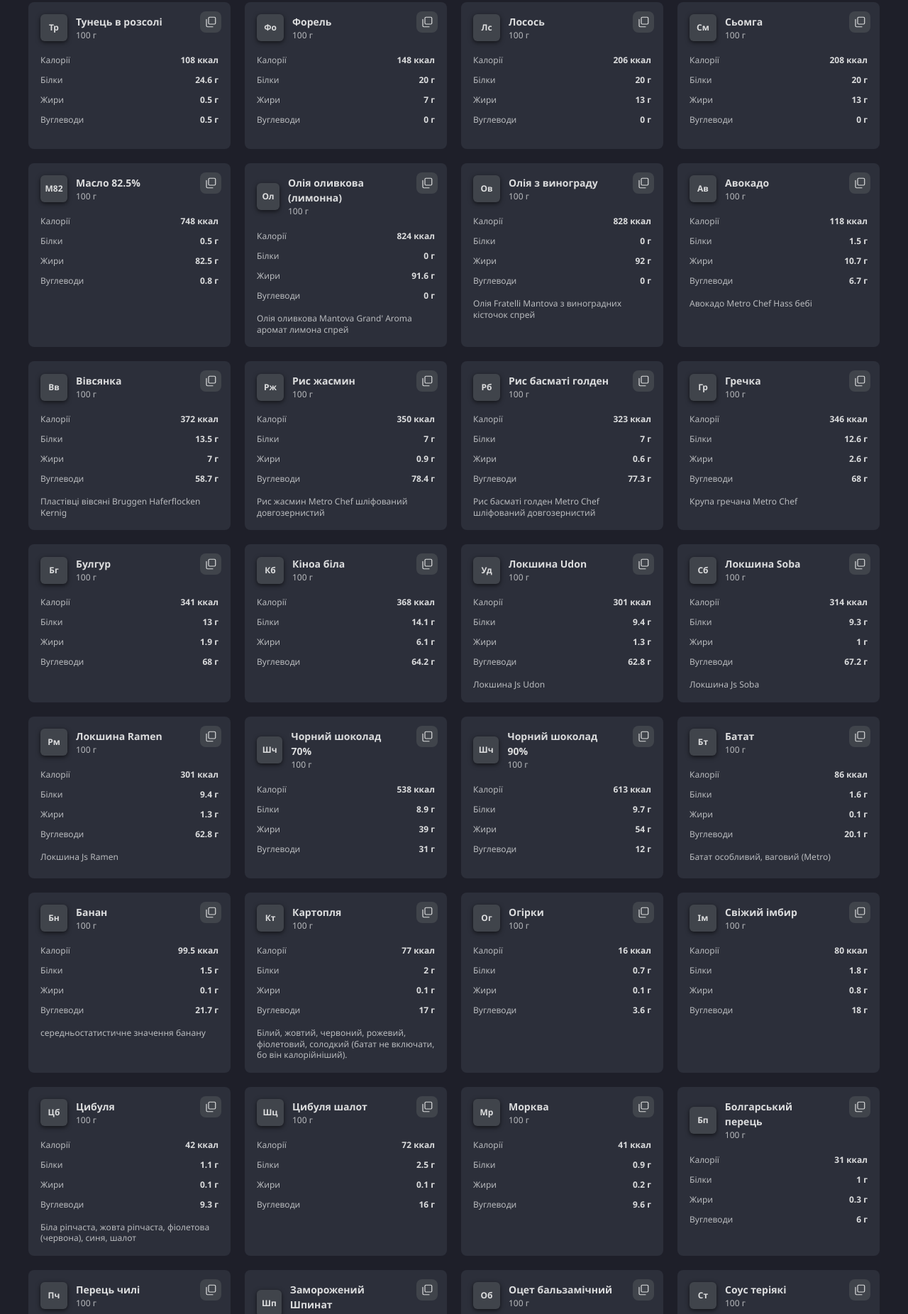
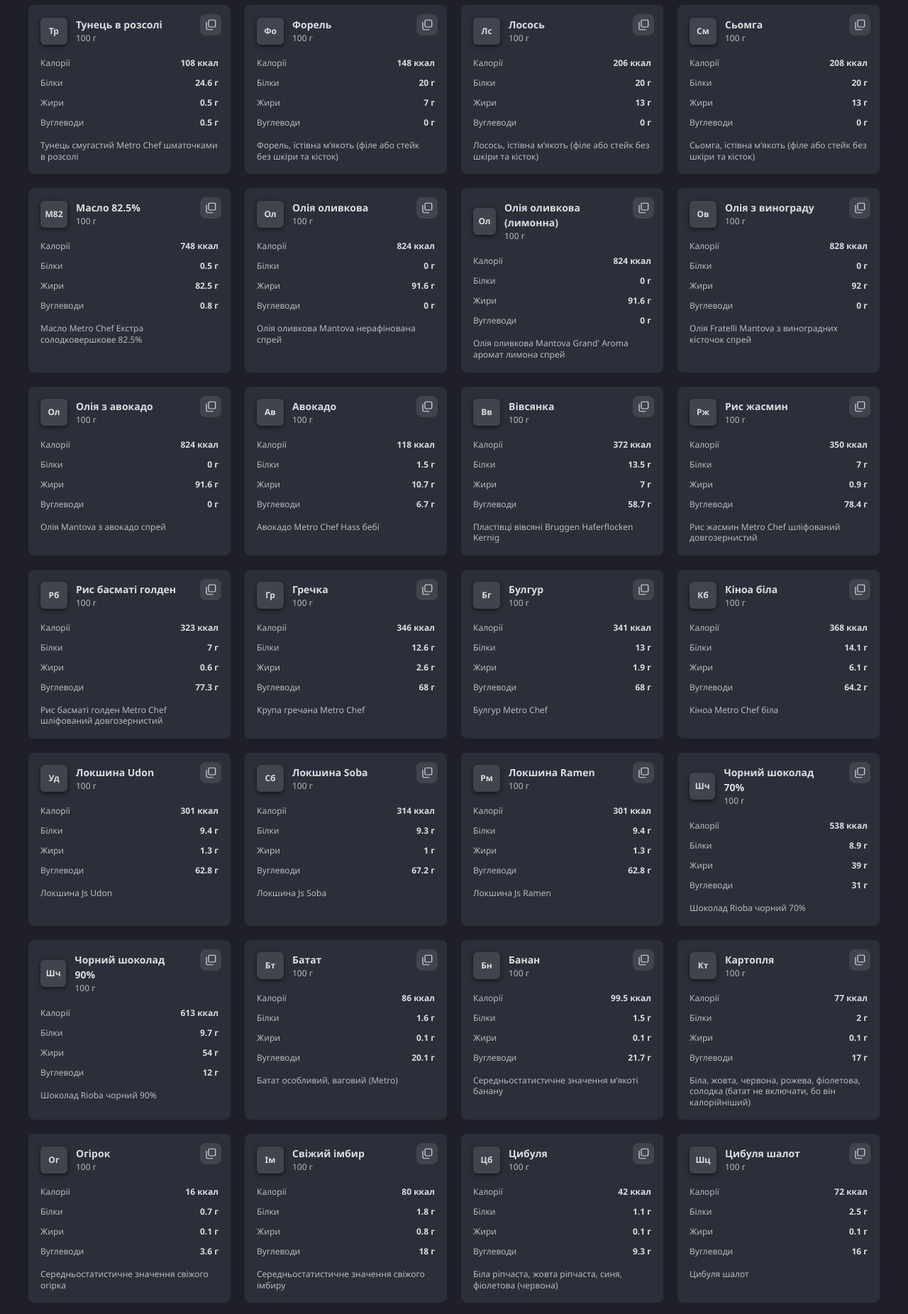
Before and after one commit to AnthonyBatyk/kbjv-testing, a plain HTML site: page index.html in a window 1280 px wide. Shown: the part 719-2571 px from the top of the page at 71% size. Drawn offline with Linux system fonts and the light colour scheme.

Commit message:
поповнення інформацією
Updated food item names and added a search container.

```diff
--- a/index.html
+++ b/index.html
@@ -15,7 +15,13 @@
       <div>
         <h1>Макронутрієнти та енергетична цінність продуктів:</h1>
         <p class="lead">Натисніть на іконку для копіювання блоку з можливістю вказати вагу продукту</p>
-        <input type="text" id="search" placeholder="Пошук продукту..." style="margin-top:10px; padding:6px 10px; width:100%; max-width:400px;">
+
+        <div class="search-container">
+          <div class="search-wrapper">
+            <input type="text" id="search" placeholder="Пошук продукту...">
+            <span id="clear-search">✕</span>
+          </div>
+        </div>
       </div>
     </header>
 
@@ -56,7 +62,8 @@
               <div class="val">0.8 г</div>
             </div>
           </div>
-          <div class="full-name">Яйця від доброї курки Київська 30 курячі столові С1</div>
+          <div class="full-name">Яйця від доброї курки Київська 30 курячі столові С1, універсальне значення для
+            більшості яєць</div>
         </article>
 
         <article class="food-card" data-text="Молоко 2.5%" data-kcal="52.7" data-protein="2.82" data-fat="2.5"
@@ -329,7 +336,7 @@
               <div class="val">0 г</div>
             </div>
           </div>
-          <div class="full-name"></div>
+          <div class="full-name">Філе курчат-бройлерів Епікур охолоджене</div>
         </article>
 
         <article class="food-card" data-text="Тунець в розсолі" data-kcal="108" data-protein="24.6" data-fat="0.5"
@@ -368,7 +375,7 @@
               <div class="val">0.5 г</div>
             </div>
           </div>
-          <div class="full-name"></div>
+          <div class="full-name">Тунець смугастий Metro Chef шматочками в розсолі</div>
         </article>
 
         <article class="food-card" data-text="Форель" data-kcal="148" data-protein="20" data-fat="7" data-carb="0">
@@ -406,7 +413,7 @@
               <div class="val">0 г</div>
             </div>
           </div>
-          <div class="full-name"></div>
+          <div class="full-name">Форель, їстівна м’якоть (філе або стейк без шкіри та кісток)</div>
         </article>
 
         <article class="food-card" data-text="Лосось" data-kcal="206" data-protein="20" data-fat="13" data-carb="0">
@@ -444,7 +451,7 @@
               <div class="val">0 г</div>
             </div>
           </div>
-          <div class="full-name"></div>
+          <div class="full-name">Лосось, їстівна м’якоть (філе або стейк без шкіри та кісток)</div>
         </article>
 
         <article class="food-card" data-text="Сьомга" data-kcal="208" data-protein="20" data-fat="13" data-carb="0">
@@ -482,7 +489,7 @@
               <div class="val">0 г</div>
             </div>
           </div>
-          <div class="full-name"></div>
+          <div class="full-name">Сьомга, їстівна м’якоть (філе або стейк без шкіри та кісток)</div>
         </article>
 
         <article class="food-card" data-text="Масло 82.5%" data-kcal="748" data-protein="0.5" data-fat="82.5"
@@ -521,7 +528,46 @@
               <div class="val">0.8 г</div>
             </div>
           </div>
-          <div class="full-name"></div>
+          <div class="full-name">Масло Metro Chef Екстра солодковершкове 82.5%</div>
+        </article>
+
+        <article class="food-card" data-text="Олія оливкова" data-kcal="824" data-protein="0" data-fat="91.6"
+          data-carb="0">
+          <div class="copy-btn" title="Скопіювати блок">
+            <svg width="18" height="18" viewBox="0 0 24 24" fill="none" xmlns="http://www.w3.org/2000/svg">
+              <path d="M16 21H6a2 2 0 0 1-2-2V7" stroke="currentColor" stroke-width="1.6" stroke-linecap="round"
+                stroke-linejoin="round" />
+              <rect x="8" y="3" width="13" height="13" rx="2" stroke="currentColor" stroke-width="1.6"
+                stroke-linecap="round" stroke-linejoin="round" />
+            </svg>
+            <span class="tooltip">Скопійовано</span>
+          </div>
+          <div class="food-title" style="padding-right:50px">
+            <div class="badge">Ол</div>
+            <div>
+              <div class="name">Олія оливкова</div>
+              <div class="meta">100 г</div>
+            </div>
+          </div>
+          <div class="kbjv">
+            <div class="row">
+              <div class="key">Калорії</div>
+              <div class="val">824 ккал</div>
+            </div>
+            <div class="row">
+              <div class="key">Білки</div>
+              <div class="val">0 г</div>
+            </div>
+            <div class="row">
+              <div class="key">Жири</div>
+              <div class="val">91.6 г</div>
+            </div>
+            <div class="row">
+              <div class="key">Вуглеводи</div>
+              <div class="val">0 г</div>
+            </div>
+          </div>
+          <div class="full-name">Олія оливкова Mantova нерафінована спрей</div>
         </article>
 
         <article class="food-card" data-text="Олія оливкова (лимонна)" data-kcal="824" data-protein="0" data-fat="91.6"
@@ -602,6 +648,45 @@
           <div class="full-name">Олія Fratelli Mantova з виноградних кісточок спрей</div>
         </article>
 
+        <article class="food-card" data-text="Олія з авокадо" data-kcal="824" data-protein="0" data-fat="91.6"
+          data-carb="0">
+          <div class="copy-btn" title="Скопіювати блок">
+            <svg width="18" height="18" viewBox="0 0 24 24" fill="none" xmlns="http://www.w3.org/2000/svg">
+              <path d="M16 21H6a2 2 0 0 1-2-2V7" stroke="currentColor" stroke-width="1.6" stroke-linecap="round"
+                stroke-linejoin="round" />
+              <rect x="8" y="3" width="13" height="13" rx="2" stroke="currentColor" stroke-width="1.6"
+                stroke-linecap="round" stroke-linejoin="round" />
+            </svg>
+            <span class="tooltip">Скопійовано</span>
+          </div>
+          <div class="food-title" style="padding-right:50px">
+            <div class="badge">Ол</div>
+            <div>
+              <div class="name">Олія з авокадо</div>
+              <div class="meta">100 г</div>
+            </div>
+          </div>
+          <div class="kbjv">
+            <div class="row">
+              <div class="key">Калорії</div>
+              <div class="val">824 ккал</div>
+            </div>
+            <div class="row">
+              <div class="key">Білки</div>
+              <div class="val">0 г</div>
+            </div>
+            <div class="row">
+              <div class="key">Жири</div>
+              <div class="val">91.6 г</div>
+            </div>
+            <div class="row">
+              <div class="key">Вуглеводи</div>
+              <div class="val">0 г</div>
+            </div>
+          </div>
+          <div class="full-name">Олія Mantova з авокадо спрей</div>
+        </article>
+
         <article class="food-card" data-text="Авокадо" data-kcal="118" data-protein="1.5" data-fat="10.7"
           data-carb="6.7">
           <div class="copy-btn" title="Скопіювати блок">
@@ -831,7 +916,7 @@
               <div class="val">68 г</div>
             </div>
           </div>
-          <div class="full-name"></div>
+          <div class="full-name">Булгур Metro Chef</div>
         </article>
 
         <article class="food-card" data-text="Кіноа біла" data-kcal="368" data-protein="14.1" data-fat="6.1"
@@ -870,7 +955,7 @@
               <div class="val">64.2 г</div>
             </div>
           </div>
-          <div class="full-name"></div>
+          <div class="full-name">Кіноа Metro Chef біла</div>
         </article>
 
         <article class="food-card" data-text="Локшина Udon" data-kcal="301" data-protein="9.4" data-fat="1.3"
@@ -1026,7 +1111,7 @@
               <div class="val">31 г</div>
             </div>
           </div>
-          <div class="full-name"></div>
+          <div class="full-name">Шоколад Rioba чорний 70%</div>
         </article>
 
         <article class="food-card" data-text="Чорний шоколад 90%" data-kcal="613" data-protein="9.7" data-fat="54"
@@ -1065,7 +1150,7 @@
               <div class="val">12 г</div>
             </div>
           </div>
-          <div class="full-name"></div>
+          <div class="full-name">Шоколад Rioba чорний 90%</div>
         </article>
 
         <article class="food-card" data-text="Батат" data-kcal="86" data-protein="1.6" data-fat="0.1" data-carb="20.1">
@@ -1142,7 +1227,7 @@
               <div class="val">21.7 г</div>
             </div>
           </div>
-          <div class="full-name">середньостатистичне значення банану</div>
+          <div class="full-name">Середньостатистичне значення м’якоті банану</div>
         </article>
 
         <article class="food-card" data-text="Картопля" data-kcal="77" data-protein="2" data-fat="0.1" data-carb="17">
@@ -1180,11 +1265,11 @@
               <div class="val">17 г</div>
             </div>
           </div>
-          <div class="full-name">Білий, жовтий, червоний, рожевий, фіолетовий, солодкий (батат не включати, бо він
-            калорійніший).</div>
-        </article>
-
-        <article class="food-card" data-text="Огірки" data-kcal="16" data-protein="0.7" data-fat="0.1" data-carb="3.6">
+          <div class="full-name">Біла, жовта, червона, рожева, фіолетова, солодка (батат не включати, бо він
+            калорійніший)</div>
+        </article>
+
+        <article class="food-card" data-text="Огірок" data-kcal="16" data-protein="0.7" data-fat="0.1" data-carb="3.6">
           <div class="copy-btn" title="Скопіювати блок">
             <svg width="18" height="18" viewBox="0 0 24 24" fill="none" xmlns="http://www.w3.org/2000/svg">
               <path d="M16 21H6a2 2 0 0 1-2-2V7" stroke="currentColor" stroke-width="1.6" stroke-linecap="round"
@@ -1197,7 +1282,7 @@
           <div class="food-title" style="padding-right:50px">
             <div class="badge">Ог</div>
             <div>
-              <div class="name">Огірки</div>
+              <div class="name">Огірок</div>
               <div class="meta">100 г</div>
             </div>
           </div>
@@ -1219,7 +1304,7 @@
               <div class="val">3.6 г</div>
             </div>
           </div>
-          <div class="full-name"></div>
+          <div class="full-name">Середньостатистичне значення свіжого огірка</div>
         </article>
 
         <article class="food-card" data-text="Свіжий імбир" data-kcal="80" data-protein="1.8" data-fat="0.8"
@@ -1258,7 +1343,7 @@
               <div class="val">18 г</div>
             </div>
           </div>
-          <div class="full-name"></div>
+          <div class="full-name">Середньостатистичне значення свіжого імбиру</div>
         </article>
 
         <article class="food-card" data-text="Цибуля" data-kcal="42" data-protein="1.1" data-fat="0.1" data-carb="9.3">
@@ -1296,7 +1381,7 @@
               <div class="val">9.3 г</div>
             </div>
           </div>
-          <div class="full-name">Біла ріпчаста, жовта ріпчаста, фіолетова (червона), синя, шалот</div>
+          <div class="full-name">Біла ріпчаста, жовта ріпчаста, синя, фіолетова (червона)</div>
         </article>
 
         <article class="food-card" data-text="Цибуля шалот" data-kcal="72" data-protein="2.5" data-fat="0.1"
@@ -1335,7 +1420,7 @@
               <div class="val">16 г</div>
             </div>
           </div>
-          <div class="full-name"></div>
+          <div class="full-name">Цибуля шалот</div>
         </article>
 
         <article class="food-card" data-text="Морква" data-kcal="41" data-protein="0.9" data-fat="0.2" data-carb="9.6">
@@ -1373,7 +1458,7 @@
               <div class="val">9.6 г</div>
             </div>
           </div>
-          <div class="full-name"></div>
+          <div class="full-name">Середньостатистичне значення свіжої моркви</div>
         </article>
 
         <article class="food-card" data-text="Болгарський перець" data-kcal="31" data-protein="1" data-fat="0.3"
@@ -1412,7 +1497,7 @@
               <div class="val">6 г</div>
             </div>
           </div>
-          <div class="full-name"></div>
+          <div class="full-name">Середньостатистичне значення свіжого болгарського перцю</div>
         </article>
 
         <article class="food-card" data-text="Перець чилі" data-kcal="40" data-protein="2" data-fat="0.4" data-carb="9">
@@ -1450,7 +1535,7 @@
               <div class="val">9 г</div>
             </div>
           </div>
-          <div class="full-name"></div>
+          <div class="full-name">Середньостатистичне значення свіжого перцю чилі</div>
         </article>
 
         <article class="food-card" data-text="Заморожений Шпинат" data-kcal="22" data-protein="2.8" data-fat="0.4"
@@ -1567,7 +1652,7 @@
               <div class="val">41.3 г</div>
             </div>
           </div>
-          <div class="full-name"></div>
+          <div class="full-name">Соус Metro Chef теріякі</div>
         </article>
 
         <article class="food-card" data-text="Карі" data-kcal="373" data-protein="20" data-fat="21" data-carb="9.4">
@@ -1644,7 +1729,7 @@
               <div class="val">21 г</div>
             </div>
           </div>
-          <div class="full-name"></div>
+          <div class="full-name">Паприка Metro Chef гостра мелена сушена</div>
         </article>
 
         <article class="food-card" data-text="Паприка солодка" data-kcal="288" data-protein="14" data-fat="12"
@@ -1683,7 +1768,7 @@
               <div class="val">20 г</div>
             </div>
           </div>
-          <div class="full-name"></div>
+          <div class="full-name">Паприка Metro Chef солодка мелена сушена</div>
         </article>
 
         <article class="food-card" data-text="Паприка копчена" data-kcal="334" data-protein="15" data-fat="13"
@@ -1722,7 +1807,7 @@
               <div class="val">21 г</div>
             </div>
           </div>
-          <div class="full-name"></div>
+          <div class="full-name">Паприка Metro Chef копчена</div>
         </article>
 
         <article class="food-card" data-text="Сіль з прянощами для курки" data-kcal="138" data-protein="5.2"
@@ -1761,7 +1846,7 @@
               <div class="val">17 г</div>
             </div>
           </div>
-          <div class="full-name"></div>
+          <div class="full-name">сіль Metro Chef з прянощами для курки</div>
         </article>
 
         <article class="food-card" data-text="Прянощі Италиан смес" data-kcal="304" data-protein="13" data-fat="3.9"
@@ -1800,7 +1885,7 @@
               <div class="val">45 г</div>
             </div>
           </div>
-          <div class="full-name"></div>
+          <div class="full-name">Суміш прянощів Metro Chef Італійські трави</div>
         </article>
 
         <article class="food-card" data-text="Кориця" data-kcal="202" data-protein="3" data-fat="0.5" data-carb="17">
@@ -1838,11 +1923,10 @@
               <div class="val">17 г</div>
             </div>
           </div>
-          <div class="full-name"></div>
-        </article>
-
-        <article class="food-card" data-text="Сир M/C 0%" data-kcal="72" data-protein="16.2" data-fat="0"
-          data-carb="1.8">
+          <div class="full-name">Кориця Metro Chef мелена сушена</div>
+        </article>
+
+        <article class="food-card" data-text="Сир 0%" data-kcal="72" data-protein="16.2" data-fat="0" data-carb="1.8">
           <div class="copy-btn" title="Скопіювати блок">
             <svg width="18" height="18" viewBox="0 0 24 24" fill="none" xmlns="http://www.w3.org/2000/svg">
               <path d="M16 21H6a2 2 0 0 1-2-2V7" stroke="currentColor" stroke-width="1.6" stroke-linecap="round"
@@ -1855,7 +1939,7 @@
           <div class="food-title" style="padding-right:50px">
             <div class="badge">См</div>
             <div>
-              <div class="name">Сир M/C 0%</div>
+              <div class="name">Сир 0%</div>
               <div class="meta">100 г</div>
             </div>
           </div>
@@ -1880,8 +1964,7 @@
           <div class="full-name">Сир кисломолочний Metro Chef нежирний</div>
         </article>
 
-        <article class="food-card" data-text="Йогурт M/C 3%" data-kcal="64" data-protein="3.8" data-fat="3"
-          data-carb="5.5">
+        <article class="food-card" data-text="Йогурт 3%" data-kcal="64" data-protein="3.8" data-fat="3" data-carb="5.5">
           <div class="copy-btn" title="Скопіювати блок">
             <svg width="18" height="18" viewBox="0 0 24 24" fill="none" xmlns="http://www.w3.org/2000/svg">
               <path d="M16 21H6a2 2 0 0 1-2-2V7" stroke="currentColor" stroke-width="1.6" stroke-linecap="round"
@@ -1894,7 +1977,7 @@
           <div class="food-title" style="padding-right:50px">
             <div class="badge">Йм</div>
             <div>
-              <div class="name">Йогурт M/C 3%</div>
+              <div class="name">Йогурт 3%</div>
               <div class="meta">100 г</div>
             </div>
           </div>
```
